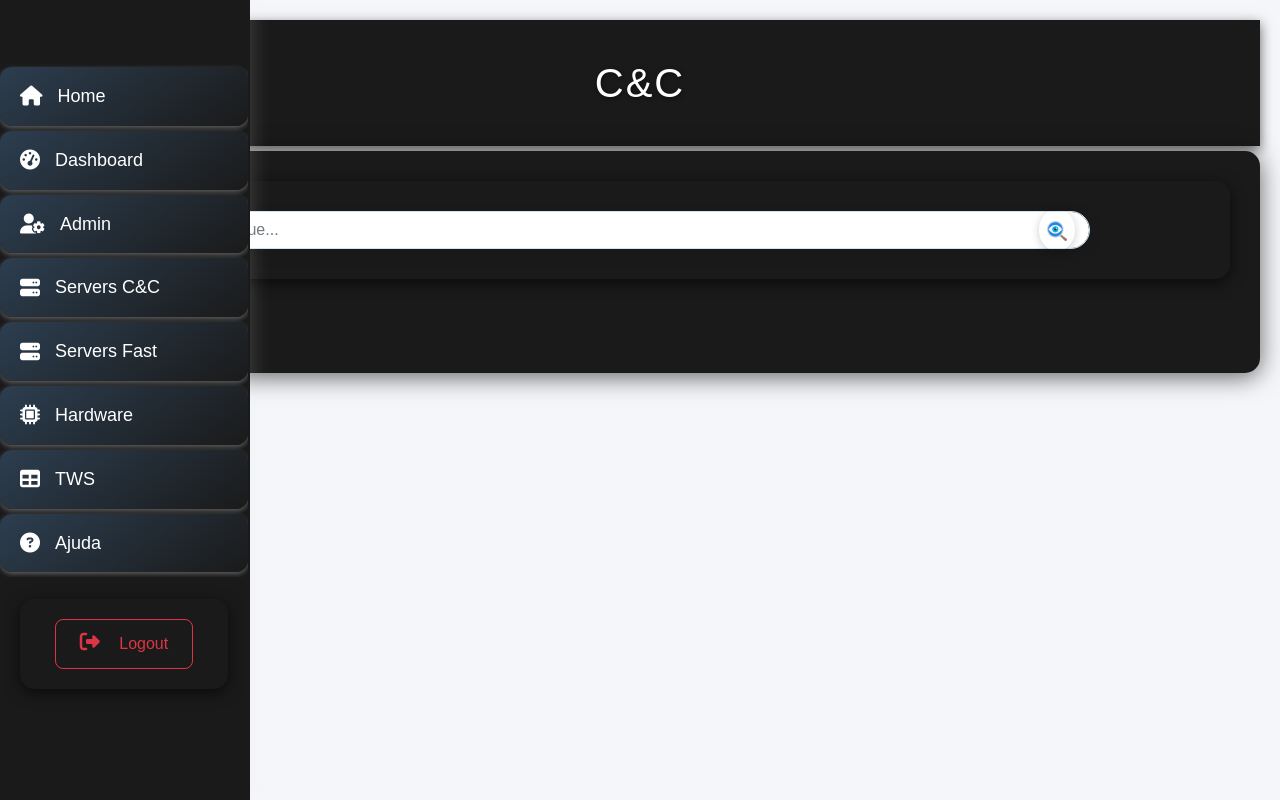
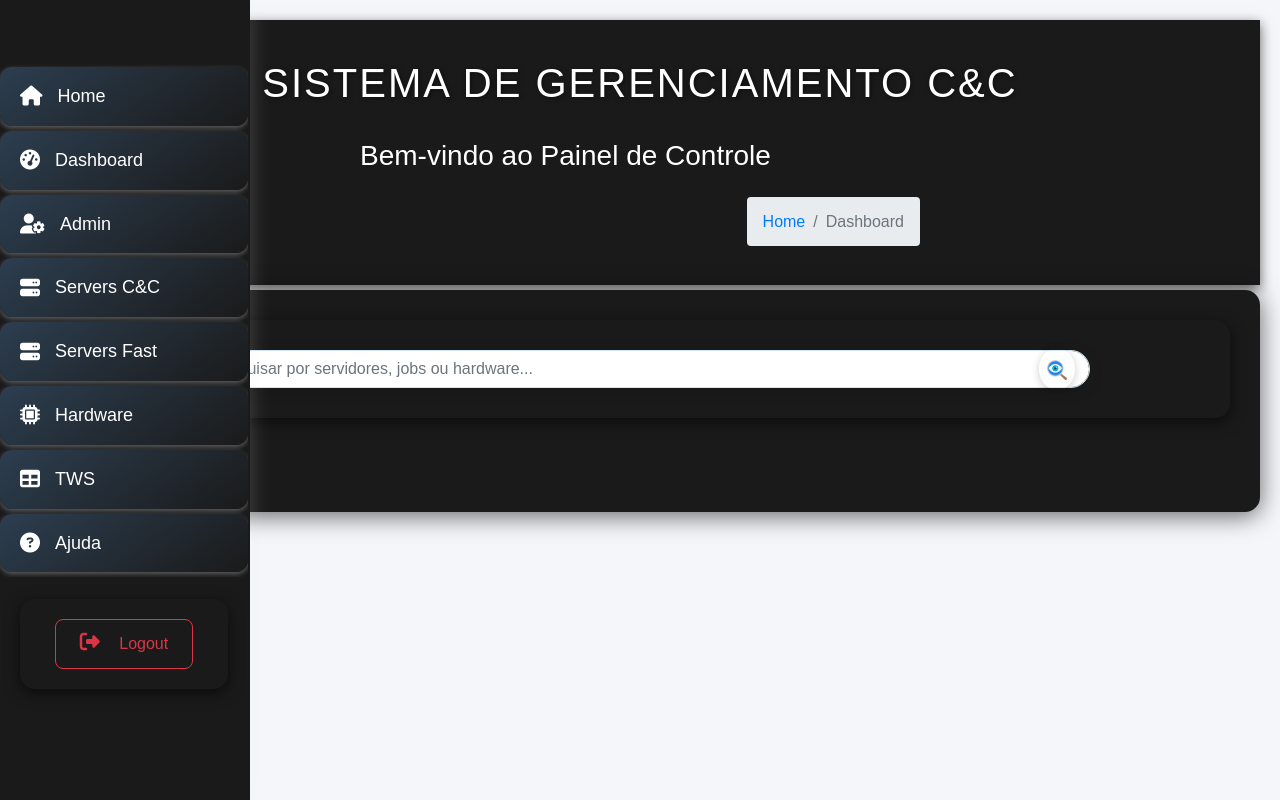
Before and after one commit to Thiago-Bosco/inventario, a Django app: page /home/ in a window 1280 px wide. Run offline with Django 5.2, Linux system fonts and the light colour scheme; some libraries are stand-ins or nearby versions.

Commit message:
Assistant checkpoint: Melhorar layout e usabilidade da página home
Assistant generated file changes:
- jobs/templates/index.html: Melhorar página home com título e navegação
- static/css/custom.css: Adicionar estilos personalizados

---

User prompt:

oque podemos melhorar na pagina home

Replit-Commit-Author: Assistant
Replit-Commit-Session-Id: 48148133-c264-4796-83ae-90a201f8e91c

```diff
--- a/jobs/templates/index.html
+++ b/jobs/templates/index.html
@@ -87,8 +87,23 @@
 
             <main class="content flex-grow-1">
                 <header>
-                    <h1 class="mt-4 mb-4 text-center">C&C</h1>
-                </header>
+                <div class="content-header">
+                    <div class="container-fluid">
+                        <h1 class="mt-4 mb-4 text-center">Sistema de Gerenciamento C&C</h1>
+                        <div class="row mb-2">
+                            <div class="col-sm-6">
+                                <h3 class="m-0">Bem-vindo ao Painel de Controle</h3>
+                            </div>
+                            <div class="col-sm-6">
+                                <ol class="breadcrumb float-sm-right">
+                                    <li class="breadcrumb-item"><a href="#">Home</a></li>
+                                    <li class="breadcrumb-item active">Dashboard</li>
+                                </ol>
+                            </div>
+                        </div>
+                    </div>
+                </div>
+            </header>
                 <div class="container">
                     <form id="search-form" method="post" class="mb-4">
                         {% csrf_token %}
@@ -96,7 +111,7 @@
                             <input
                                 type="text"
                                 name="search_query"
-                                placeholder="Busque..."
+                                placeholder="Pesquisar por servidores, jobs ou hardware..."
                                 class="form-control me-2"
                                 autocomplete="on"
                             />
```
Also changed, not shown: static/css/custom.css (+32 -0 lines).
